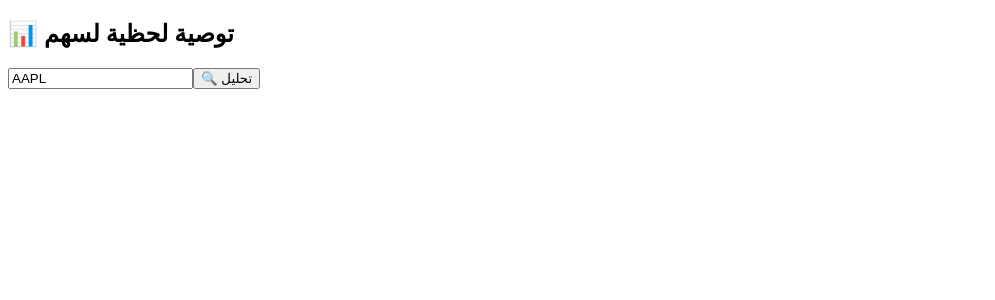
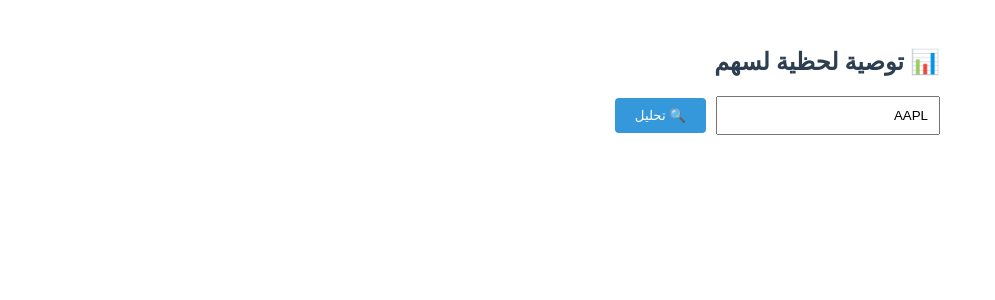
Before and after one commit to daferali20/stock-recommendation-app, a React (Vite) app in the folder client/: page / in a window 1280 px wide. Shown: the top 300 px of the page, without its empty margins (0-995 px from the left). Built offline with nearby package versions, Linux system fonts and the light colour scheme.

Commit message:
Update RecommendationBox.jsx

```diff
--- a/client/src/RecommendationBox.jsx
+++ b/client/src/RecommendationBox.jsx
@@ -3,28 +3,109 @@ import axios from 'axios';
 
 function RecommendationBox() {
   const [symbol, setSymbol] = useState('AAPL');
-  const [recommendation, setRecommendation] = useState('');
+  const [recommendation, setRecommendation] = useState(null);
   const [loading, setLoading] = useState(false);
+  const [error, setError] = useState(null);
 
   const fetchRecommendation = async () => {
+    if (!symbol.trim()) {
+      setError('الرجاء إدخال رمز سهم صحيح');
+      return;
+    }
+
     setLoading(true);
+    setError(null);
+    setRecommendation(null);
+
     try {
-const res = await axios.post('https://stock-recommendation-server.onrender.com/recommend', { symbol });
-      setRecommendation(res.data.recommendation);
+      const res = await axios.post(
+        'https://stock-recommendation-server.onrender.com/recommend',
+        { symbol: symbol.trim().toUpperCase() },
+        {
+          headers: {
+            'Content-Type': 'application/json',
+          },
+          timeout: 10000 // 10 ثواني timeout
+        }
+      );
+
+      if (res.data && res.data.recommendation) {
+        setRecommendation(res.data.recommendation);
+      } else {
+        setError('لا توجد توصية متاحة لهذا السهم');
+      }
     } catch (err) {
-      setRecommendation('حدث خطأ في جلب التوصية.');
+      const errorMessage = err.response?.data?.message ||
+                          err.message ||
+                          'حدث خطأ في جلب التوصية';
+      setError(errorMessage);
+    } finally {
+      setLoading(false);
     }
-    setLoading(false);
   };
 
   return (
-    <div>
-      <h2>📊 توصية لحظية لسهم</h2>
-      <input value={symbol} onChange={(e) => setSymbol(e.target.value)} placeholder="AAPL" />
-      <button onClick={fetchRecommendation} disabled={loading}>
-        {loading ? 'جاري التحليل...' : '🔍 تحليل'}
-      </button>
-      <pre>{recommendation}</pre>
+    <div style={{
+      maxWidth: '600px',
+      margin: '0 auto',
+      padding: '20px',
+      textAlign: 'right',
+      direction: 'rtl'
+    }}>
+      <h2 style={{ color: '#2c3e50' }}>📊 توصية لحظية لسهم</h2>
+
+      <div style={{ margin: '20px 0' }}>
+        <input
+          value={symbol}
+          onChange={(e) => setSymbol(e.target.value)}
+          placeholder="أدخل رمز السهم (مثال: AAPL)"
+          style={{
+            padding: '10px',
+            width: '200px',
+            marginLeft: '10px'
+          }}
+        />
+
+        <button
+          onClick={fetchRecommendation}
+          disabled={loading}
+          style={{
+            padding: '10px 20px',
+            backgroundColor: loading ? '#95a5a6' : '#3498db',
+            color: 'white',
+            border: 'none',
+            borderRadius: '4px',
+            cursor: 'pointer'
+          }}
+        >
+          {loading ? 'جاري التحليل...' : '🔍 تحليل'}
+        </button>
+      </div>
+
+      {error && (
+        <div style={{
+          color: '#e74c3c',
+          padding: '10px',
+          backgroundColor: '#fadbd8',
+          borderRadius: '4px',
+          margin: '10px 0'
+        }}>
+          {error}
+        </div>
+      )}
+
+      {recommendation && (
+        <div style={{
+          padding: '15px',
+          backgroundColor: '#e8f4f8',
+          borderRadius: '4px',
+          borderRight: '4px solid #3498db',
+          whiteSpace: 'pre-wrap'
+        }}>
+          <h3 style={{ marginTop: 0 }}>توصية لسهم {symbol.toUpperCase()}:</h3>
+          <p>{recommendation}</p>
+        </div>
+      )}
     </div>
   );
 }
```
